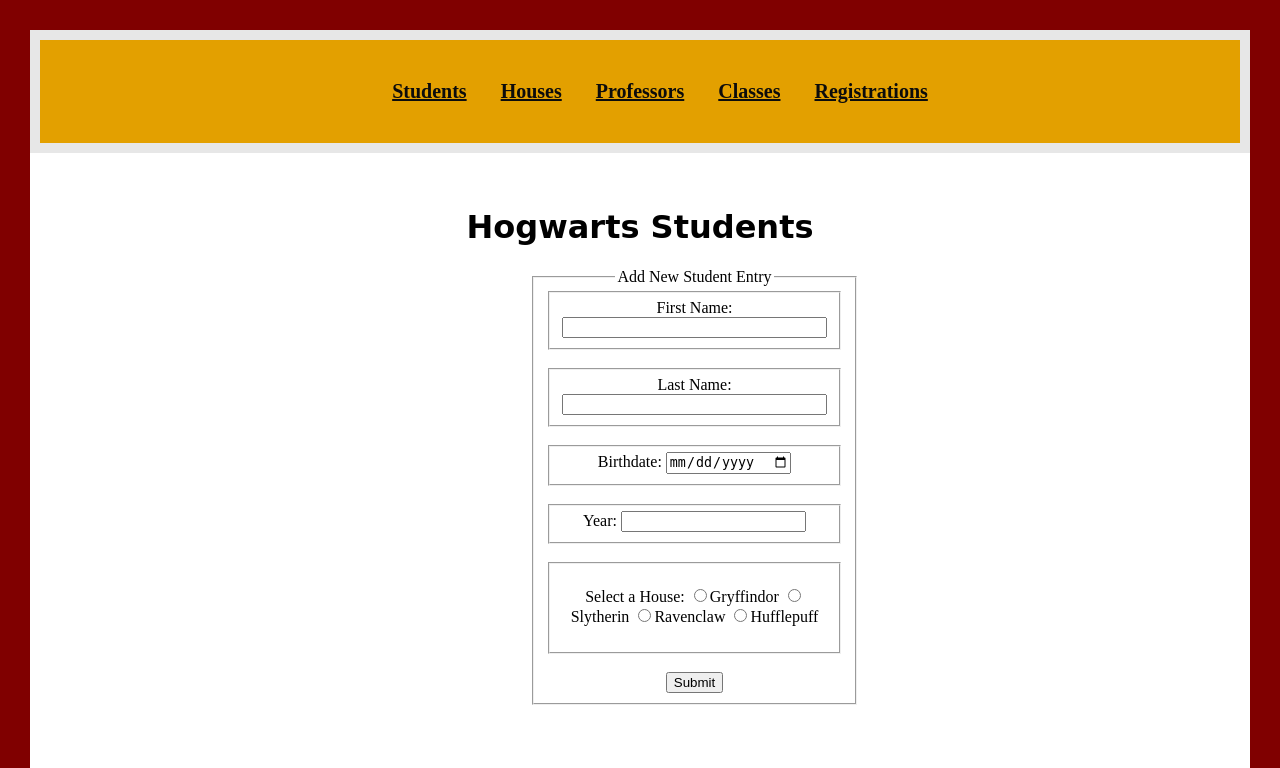
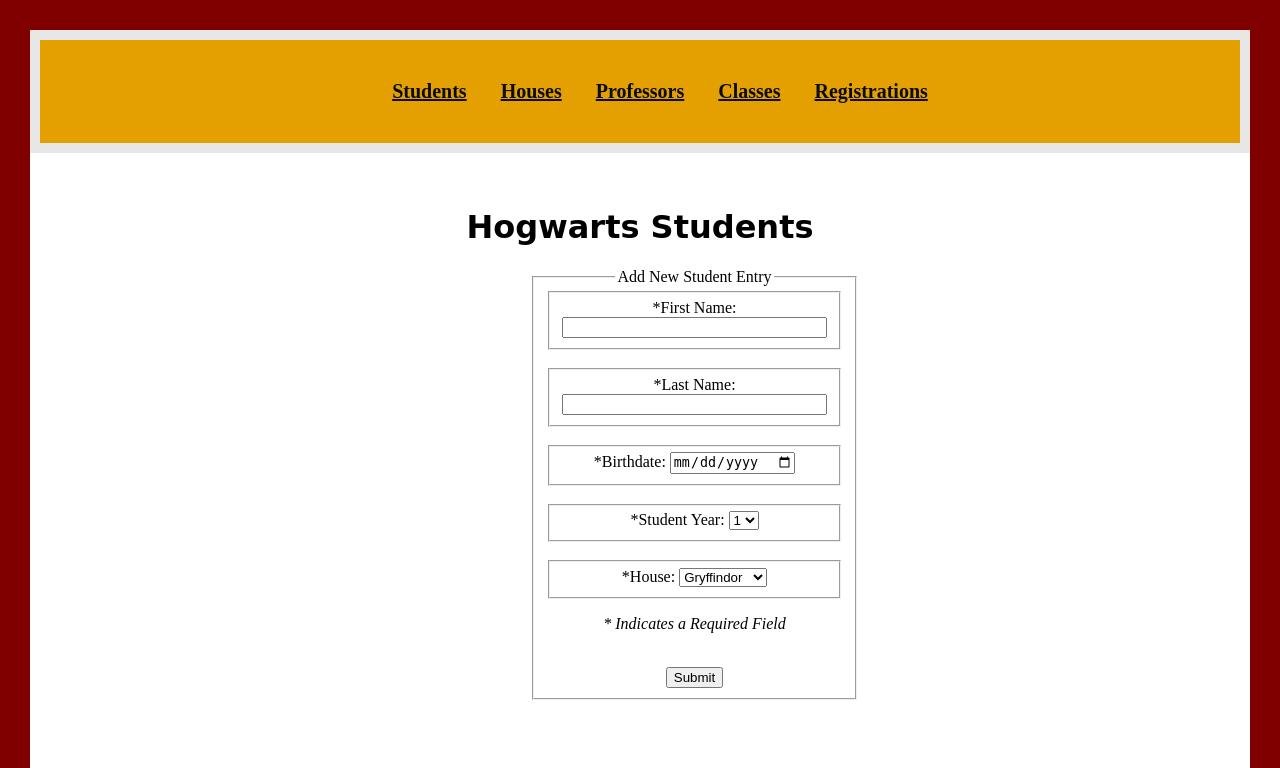
Before and after one commit to Team-Knows-Nothing/Hogwarts-Wizarding-Portal, a Flask app: page /index in a window 1280 px wide. Shown: the top 768 px of the page. Run offline with Flask 2, Linux system fonts and the light colour scheme; data that the repository does not hold is empty; some libraries are stand-ins or nearby versions.

Commit message:
Required fields, drop select instead of radio buttons

```diff
--- a/db_connector/HWP.py
+++ b/db_connector/HWP.py
@@ -148,10 +148,12 @@ def show_professors():
 				house = 3
 			elif house == "Ravenclaw":
 				house = 4
+			elif house == "None":
+				house = None
 
 			# Insert Input variables into database
 			query = 'INSERT INTO Professors (Professor_Fname,Professor_Lname,House_ID) VALUES (%s,%s,%s)'
-			data = (last_name,first_name,house)
+			data = (first_name,last_name,house)
 			execute_query(db_connection, query, data)
 
 		if request.form['post_type'] == "delete":
--- a/db_connector/templates/index.html
+++ b/db_connector/templates/index.html
@@ -30,38 +30,51 @@
          <legend>Add New Student Entry</legend>
 
          <fieldset>
-            <label>First Name:
-               <input type="text" name="first_name_input" size="30" maxlength="100">
+            <label>*First Name:
+               <input type="text" name="first_name_input" size="30" maxlength="100" required>
             </label>
             <br />
          </fieldset>
          <br />
 
          <fieldset>
-            <label>Last Name:
-               <input type="text" name="last_name_input" size="30" maxlength="100">
+            <label>*Last Name:
+               <input type="text" name="last_name_input" size="30" maxlength="100" required>
             </label>
             <br />
          </fieldset>
          <br />
          <fieldset>
-            <label>Birthdate:
-               <input type="date" name="birthdate_input" size="30" maxlength="100">
+            <label>*Birthdate:
+               <input type="date" name="birthdate_input" size="30" maxlength="100" required>
             </label>
             <br />
          </fieldset>
          <br />
-         <fieldset>
-            <label>Year:
-               <input type="number" name="year_input" size="30" maxlength="100">
+<!--          <fieldset>
+            <label>*Year:
+               <input type="number" name="year_input" size="30" maxlength="100" required>
             </label>
             <br />
          </fieldset>
-         <br />
+         <br /> -->
          <fieldset>
-            <p> Select a House:
+              <label for="year_input">*Student Year:</label>
+              <select id="year_input" name="year_input" required>
+                <option value= 1 >1</option>
+                <option value="2">2</option>
+                <option value="3">3</option>
+                <option value="4">4</option>
+                <option value="5">5</option>
+                <option value="6">6</option>
+                <option value="7">7</option>
+              </select>
+         </fieldset>
+         <br/>
+<!--          <fieldset>
+            <p> *Select a House:
                 <label>
-                    <input type="radio" name="house_input" value="Gryffindor" >Gryffindor
+                    <input type="radio" name="house_input" value="Gryffindor" required>Gryffindor
                 </label>
                 <label>
                     <input type="radio" name="house_input" value="Slytherin" >Slytherin
@@ -74,6 +87,17 @@
                 </label>
             <br/>
          </fieldset>
+         <br/> -->
+         <fieldset>
+              <label for="house_input">*House:</label>
+              <select id="house_input" name="house_input" required>
+                <option value="Gryffindor">Gryffindor</option>
+                <option value="Slytherin">Slytherin</option>
+                <option value="Ravenclaw">Ravenclaw</option>
+                <option value="Hufflepuff">Hufflepuff</option>
+              </select>
+         </fieldset>
+         <p> <i>* Indicates a Required Field </i> </p>
          <br />
 
          <input type="hidden" value="add" name="post_type" >
```
Also changed, not shown: db_connector/templates/classes.html (+6 -6 lines), db_connector/templates/professors.html (+17 -5 lines), db_connector/templates/registrations.html (+4 -4 lines).
